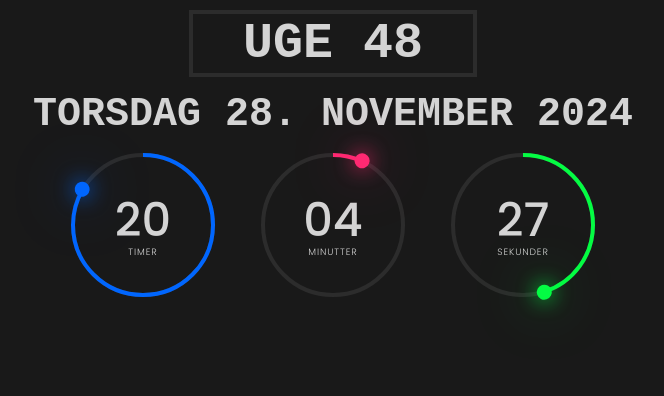
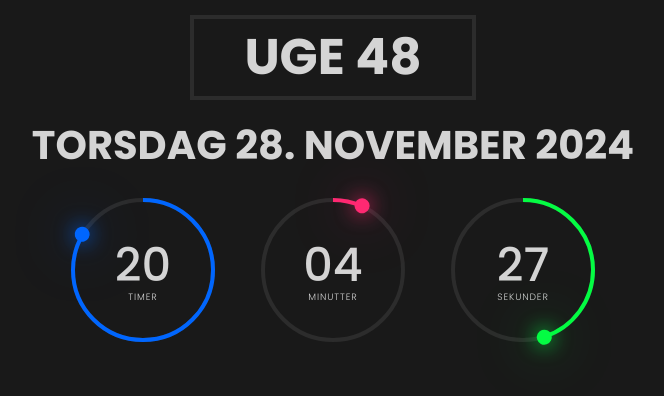
Before and after one commit to olivianorup/notion_clock_fancy, a plain HTML site: page index.html in a window 1280 px wide. Shown: the whole page, without its empty margins (307-971 px from the left). Drawn offline with Linux system fonts and the light colour scheme.

Commit message:
Add files via upload

```diff
--- a/style.css
+++ b/style.css
@@ -7,16 +7,14 @@
 }
 
 body {
-    font-family: monospace, 'Courier New', Courier;
+    font-family: 'Poppins', monospace, 'Courier New', Courier;
     background-color: #191919;
     text-align: center;
-    justify-content: center;
-    padding: 5px;
+    padding: 15px;
 }
 
 .wrap {
     text-align: center;
-    margin-top: 5px;
 }
 
 h1 {
@@ -44,7 +42,6 @@ h1 {
     justify-content: center;
     gap: 40px;
     color: #d4d4d4;
-    font-family: 'Poppins';
 }
 
 #time .circle {
```
